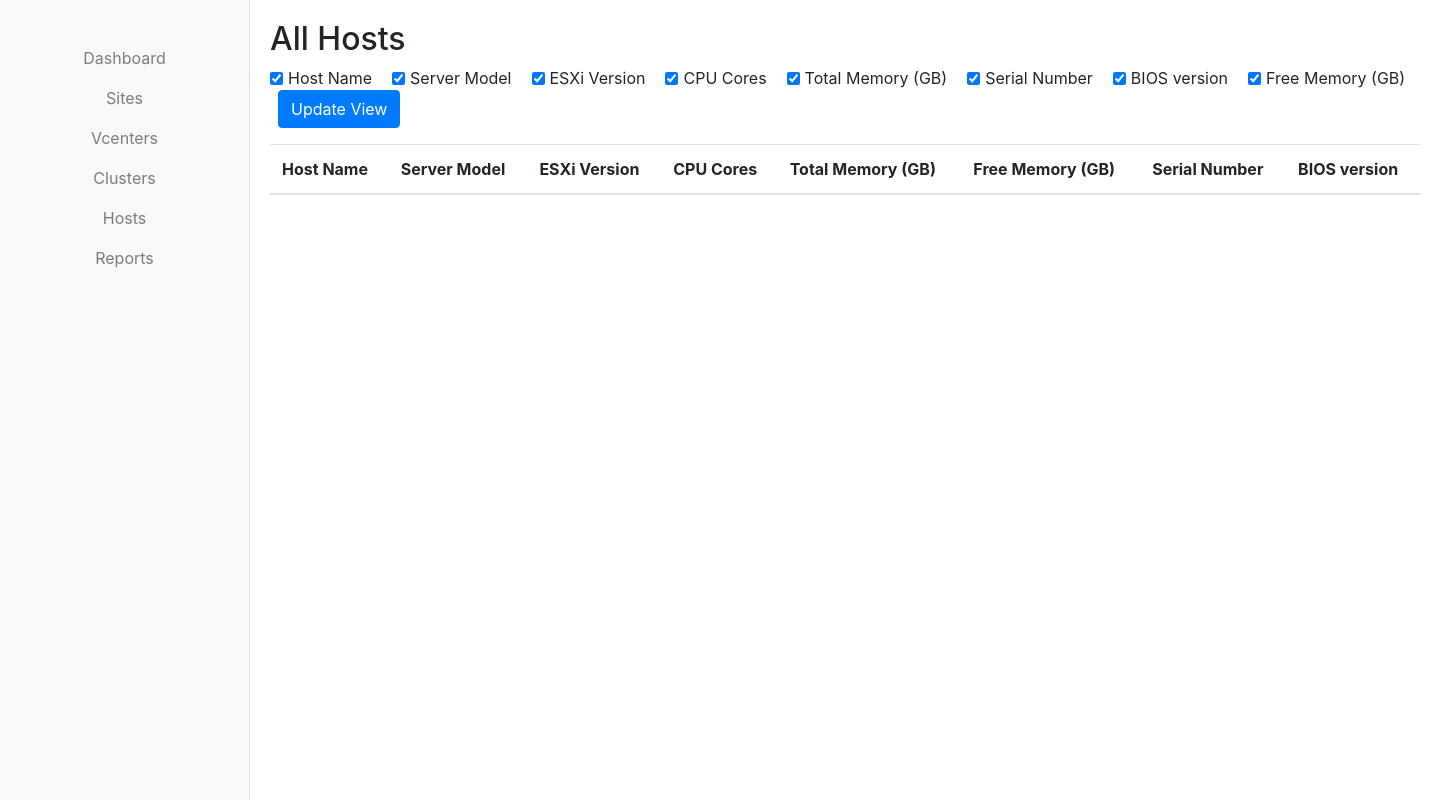
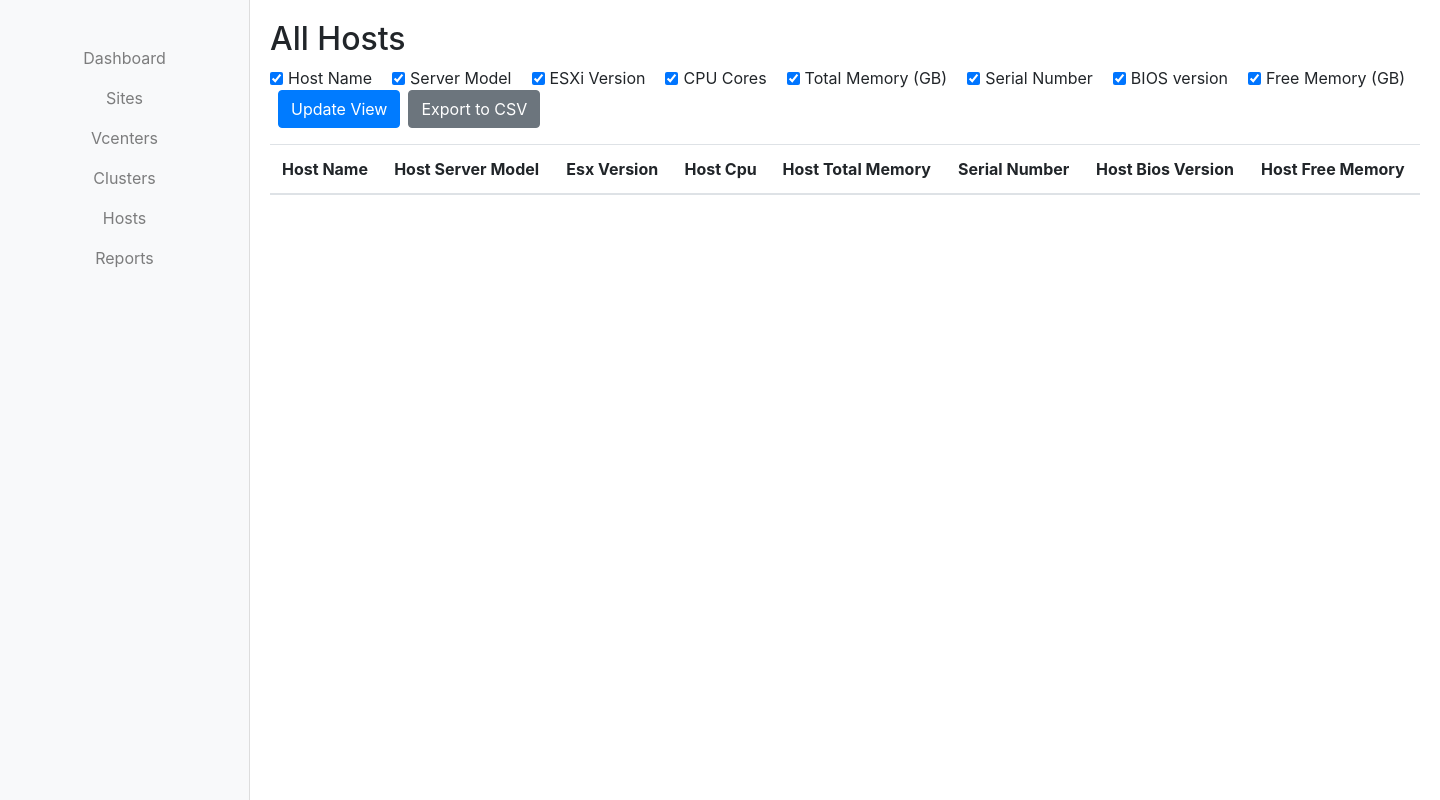
Before and after one commit to jancovic/vcenters_monitor, a Flask app: page /hosts in a window 1440 px wide. Run offline with Flask 3, Linux system fonts and the light colour scheme; lists and menus that the app fills with data are empty; parts of the project's set-up code (start-up, migrations or seed data) failed here and were passed over; some libraries are stand-ins or nearby versions.

Commit message:
added export to csv in hosts templ

```diff
--- a/app.py
+++ b/app.py
@@ -1,10 +1,12 @@
-from flask import Flask, render_template, request
+from flask import Flask, render_template, request, Response
 import ssl
 import atexit
 import yaml
 from pyVim.connect import SmartConnect, Disconnect
 from pyVmomi import vim
 from datetime import datetime
+import csv
+from io import StringIO
 
 app = Flask(__name__)
 app.debug = False
@@ -244,27 +246,53 @@ def index():
 
 
 
-@app.route('/hosts')
+@app.route('/hosts', methods=['GET'])
 def hosts():
     # Define a list of all possible attribute keys
     default_attributes = ['host_name', 'host_server_model', 'esx_version', 'host_cpu', 'host_total_memory', 'serial_number', 'host_bios_version', 'host_free_memory']
 
     # Check if any attributes have been selected by the user; if not, use all default attributes
-    # selected_attributes = request.args.getlist('attributes') or default_attributes
-    selected_attributes = request.args.getlist('attributes')
+    selected_attributes = request.args.getlist('attributes') or default_attributes
 
     if 'submitted' in request.args and not selected_attributes:
         selected_attributes = []
     elif not selected_attributes:  # No form submission detected, display all by default
         selected_attributes = default_attributes
 
+    # Check if the request is to export the hosts data
+    if 'export' in request.args:
+        si = StringIO()
+        cw = csv.writer(si)
+        # Write the header row based on selected attributes
+        cw.writerow(selected_attributes)
+
+        for vcenter_name, vcenter_obj in vcenters_dict.items():
+            for host_id, host_obj in vcenter_obj.hosts.items():
+                row = []
+                for attr in selected_attributes:
+                    value = getattr(host_obj, attr, '')  # Default to empty string if attribute not found
+                    row.append(value)
+                cw.writerow(row)
+
+        output = si.getvalue()
+        si.close()
+
+        # Set up the response to download the file
+        response = Response(output, mimetype='text/csv')
+        response.headers['Content-Disposition'] = 'attachment; filename="hosts.csv"'
+        return response
+
+    # If not exporting, proceed to render the template
     all_hosts = []
+    # Gather all hosts based on your data structure
+    # This is a placeholder loop, adapt it to your actual data retrieval logic
     for vcenter_name, vcenter_obj in vcenters_dict.items():
         for host_id, host_obj in vcenter_obj.hosts.items():
             all_hosts.append((vcenter_name, host_obj))
 
     # Render the hosts template, passing both the hosts and the selected (or default) attributes
     return render_template('hosts.html', hosts=all_hosts, selected_attributes=selected_attributes)
+
 
 
 
--- a/templates/hosts.html
+++ b/templates/hosts.html
@@ -4,6 +4,7 @@
 <h2>All Hosts</h2>
 <form action="{{ url_for('hosts') }}" method="get" class="form-inline mb-3">
     <div class="form-group">
+        <!-- Checkbox for each attribute with checks for selected attributes to persist selections -->
         <label class="checkbox-label"><input type="checkbox" name="attributes" value="host_name" {% if "host_name" in selected_attributes %}checked{% endif %}> Host Name</label>
         <label class="checkbox-label"><input type="checkbox" name="attributes" value="host_server_model" {% if "host_server_model" in selected_attributes %}checked{% endif %}> Server Model</label>
         <label class="checkbox-label"><input type="checkbox" name="attributes" value="esx_version" {% if "esx_version" in selected_attributes %}checked{% endif %}> ESXi Version</label>
@@ -11,39 +12,32 @@
         <label class="checkbox-label"><input type="checkbox" name="attributes" value="host_total_memory" {% if "host_total_memory" in selected_attributes %}checked{% endif %}> Total Memory (GB)</label>
         <label class="checkbox-label"><input type="checkbox" name="attributes" value="serial_number" {% if "serial_number" in selected_attributes %}checked{% endif %}> Serial Number</label>
         <label class="checkbox-label"><input type="checkbox" name="attributes" value="host_bios_version" {% if "host_bios_version" in selected_attributes %}checked{% endif %}> BIOS version</label>
-        <!-- Add checkbox for Free Memory -->
         <label class="checkbox-label"><input type="checkbox" name="attributes" value="host_free_memory" {% if "host_free_memory" in selected_attributes %}checked{% endif %}> Free Memory (GB)</label>
+    </div>
+    <!-- Hidden input to indicate form submission -->
+    <input type="hidden" name="submitted" value="true">
+    <!-- Buttons for updating the view and exporting data -->
+    <button type="submit" class="btn btn-primary ml-2">Update View</button>
+    <button type="submit" name="export" value="true" class="btn btn-secondary ml-2">Export to CSV</button>
+</form>
 
-    </div>
-    <input type="hidden" name="submitted" value="true">
-    <button type="submit" class="btn btn-primary ml-2">Update View</button>
-</form>
 <div class="table-responsive">
     <table class="table table-hover">
         <thead>
             <tr>
-                {% if "host_name" in selected_attributes %}<th>Host Name</th>{% endif %}
-                {% if "host_server_model" in selected_attributes %}<th>Server Model</th>{% endif %}
-                {% if "esx_version" in selected_attributes %}<th>ESXi Version</th>{% endif %}
-                {% if "host_cpu" in selected_attributes %}<th>CPU Cores</th>{% endif %}
-                {% if "host_total_memory" in selected_attributes %}<th>Total Memory (GB)</th>{% endif %}
-                {% if "host_free_memory" in selected_attributes %}<th>Free Memory (GB)</th>{% endif %}
-                {% if "serial_number" in selected_attributes %}<th>Serial Number</th>{% endif %}
-                {% if "host_bios_version" in selected_attributes %}<th>BIOS version</th>{% endif %}
+                <!-- Table headers based on selected attributes -->
+                {% for attr in selected_attributes %}
+                    <th>{{ attr.replace('_', ' ').title() }}</th>
+                {% endfor %}
             </tr>
         </thead>
         <tbody>
+            <!-- Iterating through hosts and displaying their attributes -->
             {% for vcenter_name, host in hosts %}
                 <tr>
-                    <td><a href="{{ url_for('host_detail', vcenter_name=vcenter_name, host_id=host.host_id) }}" style="color: black;">{{ host.host_name }}</a></td>
-                    {% if "host_server_model" in selected_attributes %}<td>{{ host.host_server_model }}</td>{% endif %}
-                    {% if "esx_version" in selected_attributes %}<td>{{ host.esx_version }}</td>{% endif %}
-                    {% if "host_cpu" in selected_attributes %}<td>{{ host.host_cpu }}</td>{% endif %}
-                    {% if "host_total_memory" in selected_attributes %}<td>{{ host.host_total_memory }}</td>{% endif %}
-                    {% if "host_free_memory" in selected_attributes %}<td>{{ host.host_free_memory }}</td>{% endif %}
-                    {% if "serial_number" in selected_attributes %}<td>{{ host.serial_number }}</td>{% endif %}
-                    {% if "host_bios_version" in selected_attributes %}<td>{{ host.host_bios_version }}</td>{% endif %}
-            </tr>
+                    {% for attr in selected_attributes %}
+                        <td>{{ host[attr] }}</td> <!-- Make sure your host object allows this kind of attribute access -->
+                    {% endfor %}
                 </tr>
             {% endfor %}
         </tbody>
```
